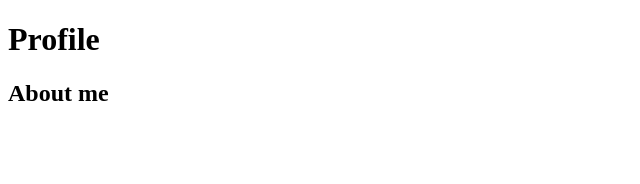
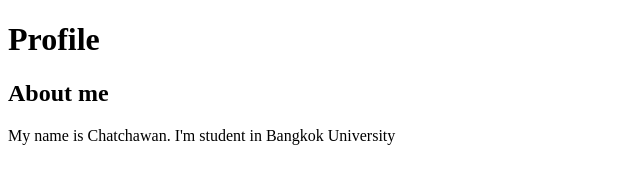
Before and after one commit to Teenoi0/Teenoi-Profile, a plain HTML site: page index.html in a window 1280 px wide. Shown: the whole page, without its empty margins (0-640 px from the left). Drawn offline with Linux system fonts and the light colour scheme.

Commit message:
Add paragraph
add my information

```diff
--- a/index.html
+++ b/index.html
@@ -9,5 +9,6 @@
 <body>
     <h1>Profile</h1>
     <h2>About me</h2>
+    <p>My name is Chatchawan. I'm student in Bangkok University</p>
 </body>
 </html>
```
